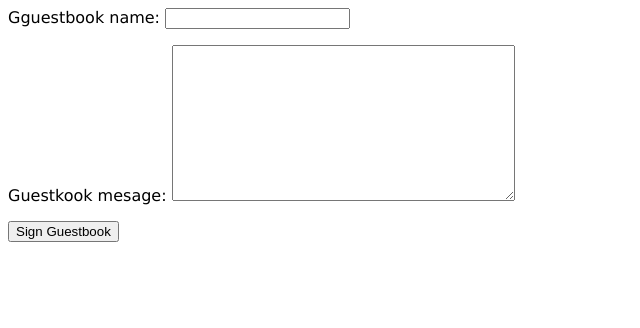
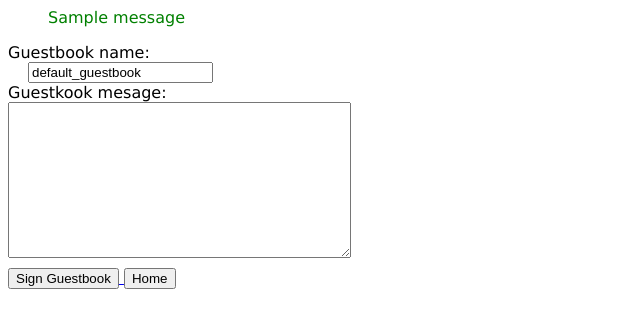
Before and after one commit to asv-minhnv/guestbook, a Django app: page /sign/ in a window 1280 px wide. Shown: the top 328 px of the page, without its empty margins (0-640 px from the left). Run offline with Django 3.2, Linux system fonts and the light colour scheme; tables that the repository leaves empty hold one stand-in row (values such as "Sample post"); one stand-in notice (Sample message) is shown; data that the repository does not hold is empty.

Commit message:
Guestbook FormView

```diff
--- a/django-guestbook/guestbook/templates/guestbook/sign.html
+++ b/django-guestbook/guestbook/templates/guestbook/sign.html
@@ -3,10 +3,18 @@
 	<link type="text/css" rel="stylesheet" href="/static/css/main.css" />
 </head>
 <body>
+{% if messages %}
+	<ul class="messages">
+		{% for message in messages %}
+			<li{% if message.tags %} class="{{ message.tags }}"{% endif %}>{{ message }}</li>
+		{% endfor %}
+	</ul>
+{% endif %}
 <form action="/sign/" method="post">
+	{{ form.non_field_errors }}
 	{% csrf_token %}
 	{{ form.as_p }}
-	<div><input type="submit" value="Sign Guestbook"></div>
+	<div><input type="submit" value="Sign Guestbook"><a href="/"> <button type="button">Home</button></a></div>
 </form>
 
 <a href="{{ form.url }}">{{ form.url_linktext }}</a>
--- a/django-guestbook/guestbook/urls.py
+++ b/django-guestbook/guestbook/urls.py
@@ -2,6 +2,6 @@ from django.conf.urls import patterns, include, url
 from guestbook.views import MainView, SignView
 
 urlpatterns = patterns('',
-                       (r'^sign/$', SignView.as_view()),
-                       (r'^$', MainView.as_view()),
-                       )
+    (r'^sign/$', SignView.as_view()),
+    (r'^$', MainView.as_view()),
+)
--- a/django-guestbook/guestbook/views.py
+++ b/django-guestbook/guestbook/views.py
@@ -1,45 +1,42 @@
-import logging
+from google.appengine.api import users
 from django import forms
+from django.contrib import messages
 from django.views.generic.base import TemplateView
 from django.views.generic.edit import FormView
-from google.appengine.api import users
 
 from guestbook.models import Greeting, guestbook_key, DEFAULT_GUESTBOOK_NAME
 
+class MainView(TemplateView):
+    template_name = 'guestbook/index.html'
 
-class MainView(TemplateView):
-	template_name = 'guestbook/index.html'
+    def get_context_data(self, *args, **kwargs):
+        guestbook_name = self.request.GET.get('guestbook_name', DEFAULT_GUESTBOOK_NAME)
+        greetings_query = Greeting.query(ancestor=guestbook_key(guestbook_name)).order(-Greeting.date)
+        greetings = greetings_query.fetch(10)
+        if users.get_current_user():
+            url = users.create_logout_url(self.request.get_full_path())
+            url_linktext = 'Logout'
+        else:
+            url = users.create_login_url(self.request.get_full_path())
+            url_linktext = 'Login'
 
-	def get_context_data(self, *args, **kwargs):
-		guestbook_name = self.request.GET.get('guestbook_name', DEFAULT_GUESTBOOK_NAME)
-		greetings_query = Greeting.query(ancestor=guestbook_key(guestbook_name)).order(
-			-Greeting.date)
-		greetings = greetings_query.fetch(10)
-		# logging.info(greetings)
-		if users.get_current_user():
-			url = users.create_logout_url(self.request.get_full_path())
-			url_linktext = 'Logout'
-		else:
-			url = users.create_login_url(self.request.get_full_path())
-			url_linktext = 'Login'
-
-		template_values = {
-			'greetings': greetings,
-			'guestbook_name': guestbook_name,
-			'url': url,
-			'url_linktext': url_linktext,
-		}
-		context = super(MainView, self).get_context_data(**kwargs)
-		context['greetings'] = template_values
-		return context
+        template_values = {
+            'greetings': greetings,
+            'guestbook_name': guestbook_name,
+            'url': url,
+            'url_linktext': url_linktext,
+        }
+        context = super(MainView, self).get_context_data(**kwargs)
+        context['greetings'] = template_values
+        return context
 
 
 class SignForm(forms.Form):
-	guestbook_name = forms.CharField(
-        label='Gguestbook name',
+    guestbook_name = forms.CharField(
+        label='Guestbook name',
         max_length=50
     )
-	guestkook_mesage = forms.CharField(
+    guestkook_mesage = forms.CharField(
         widget=forms.Textarea,
         label='Guestkook mesage',
         max_length=100
@@ -49,36 +46,23 @@ class SignForm(forms.Form):
 class SignView(FormView):
     template_name = 'guestbook/sign.html'
     form_class = SignForm
-
+    success_url="/sign/"
     def get_initial(self):
         initial = super(SignView, self).get_initial()
         guestbook_name = self.request.GET.get('guestbook_name', DEFAULT_GUESTBOOK_NAME)
-        # greetings_query = Greeting.query(ancestor=guestbook_key(guestbook_name)).order(
-        # -Greeting.date)
-        # greetings = greetings_query.fetch(10)
-        # logging.info(greetings)
-        if users.get_current_user():
-            url = users.create_logout_url(self.request.get_full_path())
-            url_linktext = 'Logout'
-        else:
-            url = users.create_login_url(self.request.get_full_path())
-            url_linktext = 'Login'
-
-        template_data = {
-            # 'greetings': greetings,
-            'guestbook_name': guestbook_name,
-        }
-        initial['data_login']=template_data
-        logging.info(initial)
+        initial['guestbook_name']=guestbook_name
         return initial
 
-    def form_invalid(self, form):
-        guestbook_name = self.request.POST.get('guestbook_name')
+    def form_valid(self, form):
+        guestbook_name = form.cleaned_data['guestbook_name']
         greeting = Greeting(parent=guestbook_key(guestbook_name))
-
         if users.get_current_user():
             greeting.author = users.get_current_user()
+        greeting.content = form.cleaned_data['guestkook_mesage']
+        greeting.put()
+        messages.warning(self.request, '%s created successfully.' % guestbook_name)
+        return super(SignView, self).form_valid(form)
 
-        greeting.content = self.request.POST.get('content')
-        greeting.put()
-        return HttpResponseRedirect('/?' + urllib.urlencode({'guestbook_name': guestbook_name}))
+    def form_invalid(self, form):
+        messages.warning(self.request, 'Please input field!')
+        return super(SignView, self).form_invalid(form)
--- a/django-guestbook/static/css/main.css
+++ b/django-guestbook/static/css/main.css
@@ -25,5 +25,47 @@ table tr td {
     border-bottom:1px solid rgba(16, 0, 24, 0.55);
 }
 table tr:nth-child(2n) {
-  background:#f0f3f5;
+    background:#f0f3f5;
 }
+.messages{
+    list-style-type: none;
+}
+form {
+    width: 50%;
+}
+form p{
+    width: 100%;
+    float: left;
+    padding: 0;
+    margin: 0;
+}
+form  p > label{
+    width: 100%;
+    float: left;
+}
+form  p > input{
+    float: left;
+    margin-left: 20px;
+}
+.errorlist{
+    float: left;
+    list-style-type: none;
+    color: #ff4500;
+    margin: 0;
+}
+form div{
+    margin-top: 10px;
+    float: left;
+}
+.messages .warning{
+    color: #ffa500;
+}
+.messages .info{
+    color: #00cccc;
+}
+.messages .success{
+    color: #008000;
+}
+.messages .error{
+    color: #ffa500;
+}
```
Also changed, not shown: django-guestbook/guestbook/templates/guestbook/index.html (+1 -9 lines), django-guestbook/guestbook/templates/guestbook/main_page.html (deleted, +0 -25 lines).
